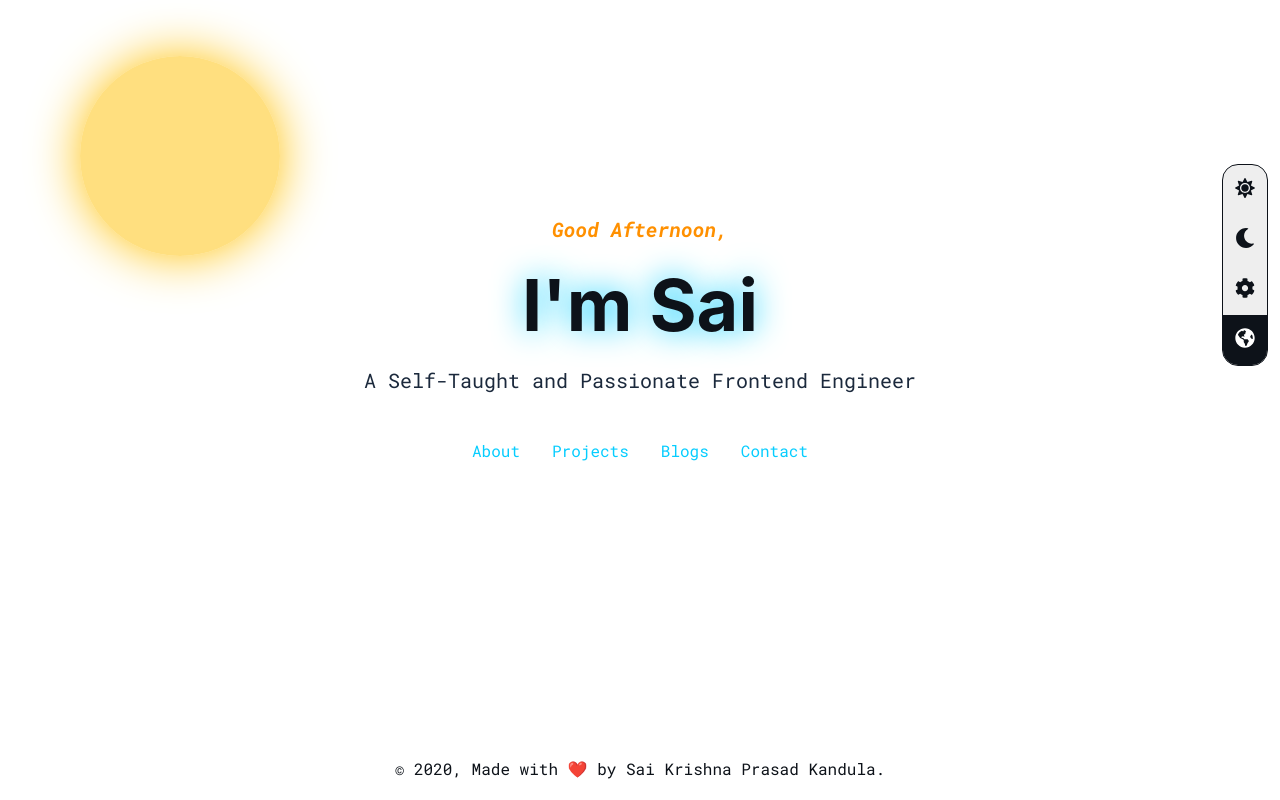
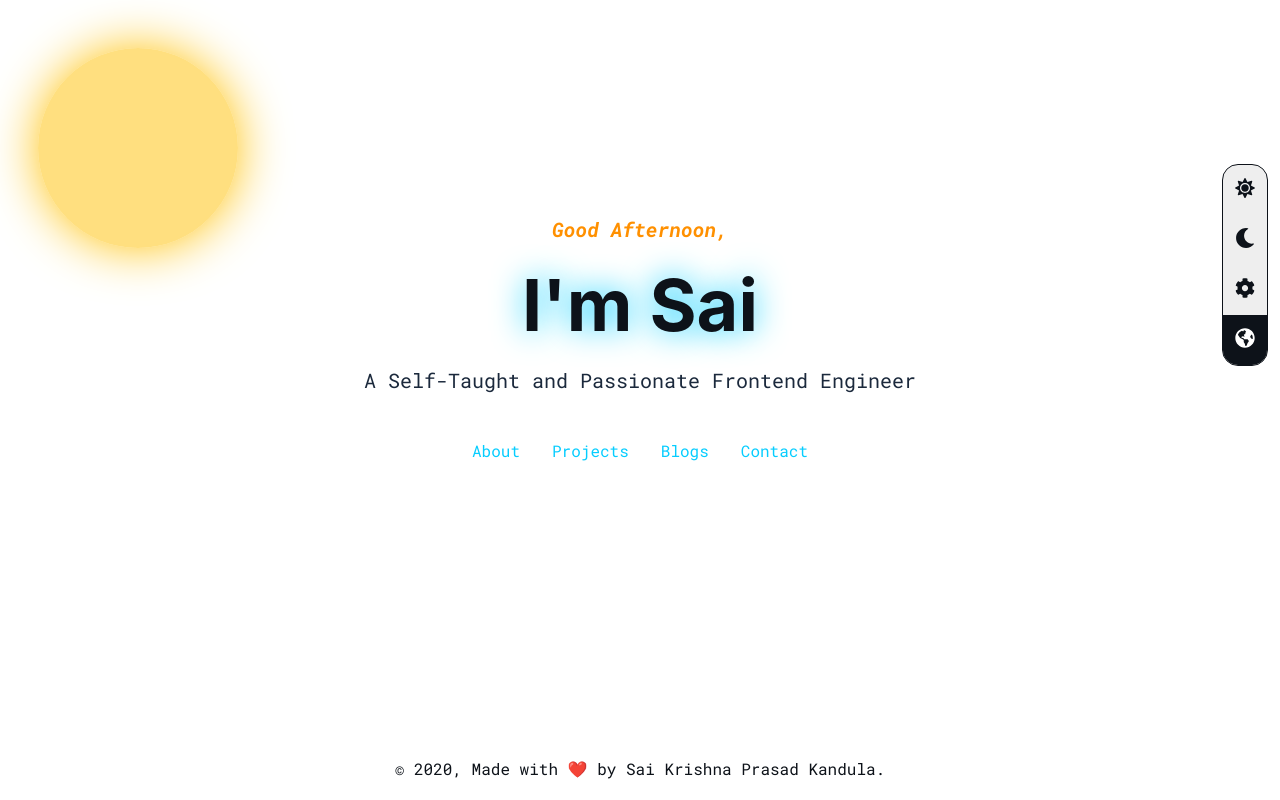
Before and after one commit to KRRISH96/saikrishna.dev, a Gatsby site: page / in a window 1280 px wide. Built offline with nearby package versions, Linux system fonts and the light colour scheme; Gatsby itself is replaced by a stand-in of ours.

Commit message:
Adjust moon and to left star positions

```diff
--- a/src/components/main.scss
+++ b/src/components/main.scss
@@ -38,10 +38,8 @@ footer {
   height: 12.5rem;
   border-radius: 50%;
   position: absolute;
-  left: 6.25%;
-  right: 79.86%;
-  top: 7%;
-  bottom: 67.78%;
+  top: 6%;
+  left: 3%;
   background: var(--planet-bg);
   box-shadow: 0px 0px 50px var(--planet-shadow);
   z-index: -999;
@@ -136,7 +134,7 @@ footer {
       }
     }
     &:nth-child(7) {
-      bottom: 90%;
+      bottom: 70%;
       right: 95%;
       animation-delay: 4s;
       &::before, &::after {
```
